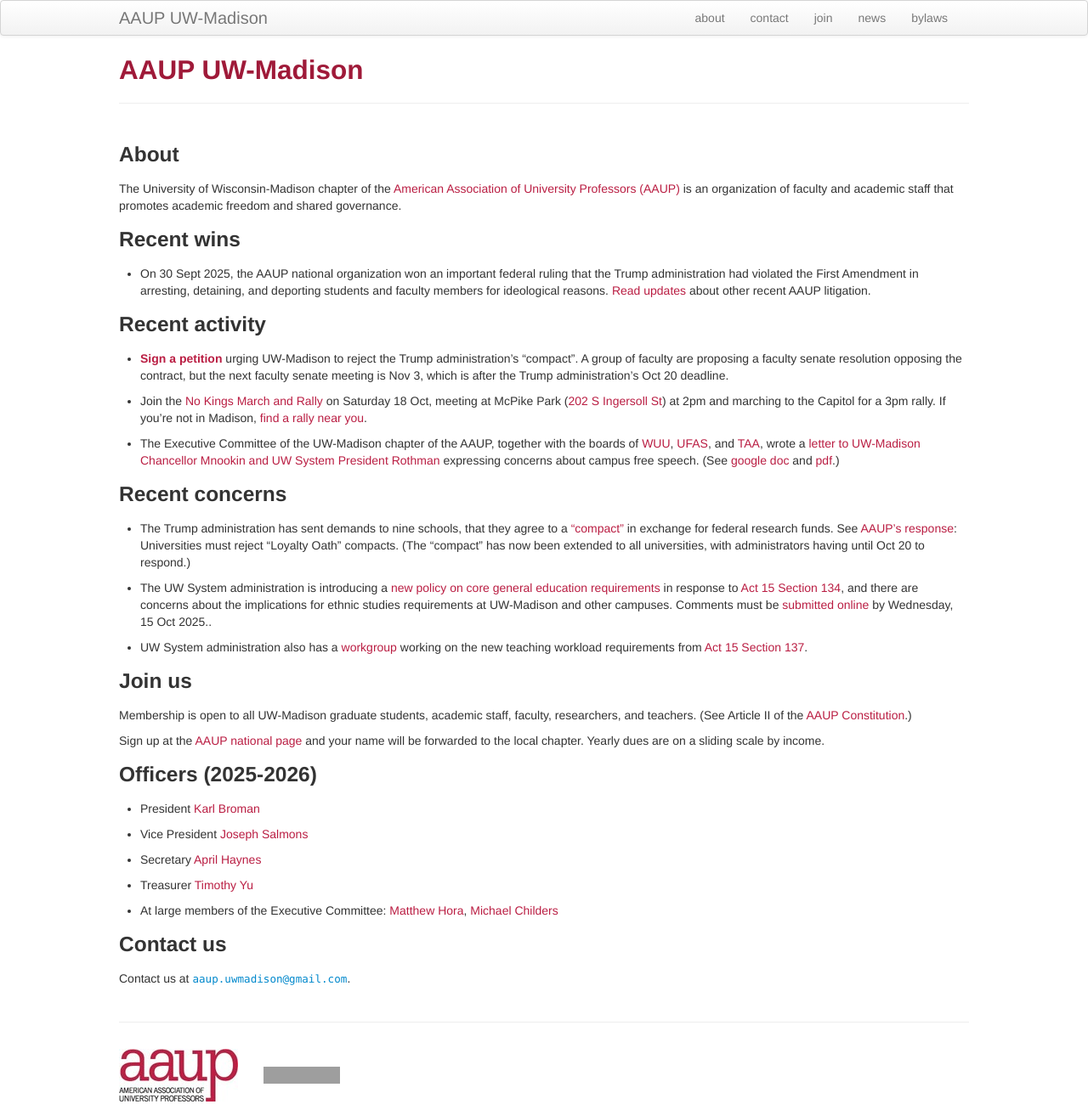
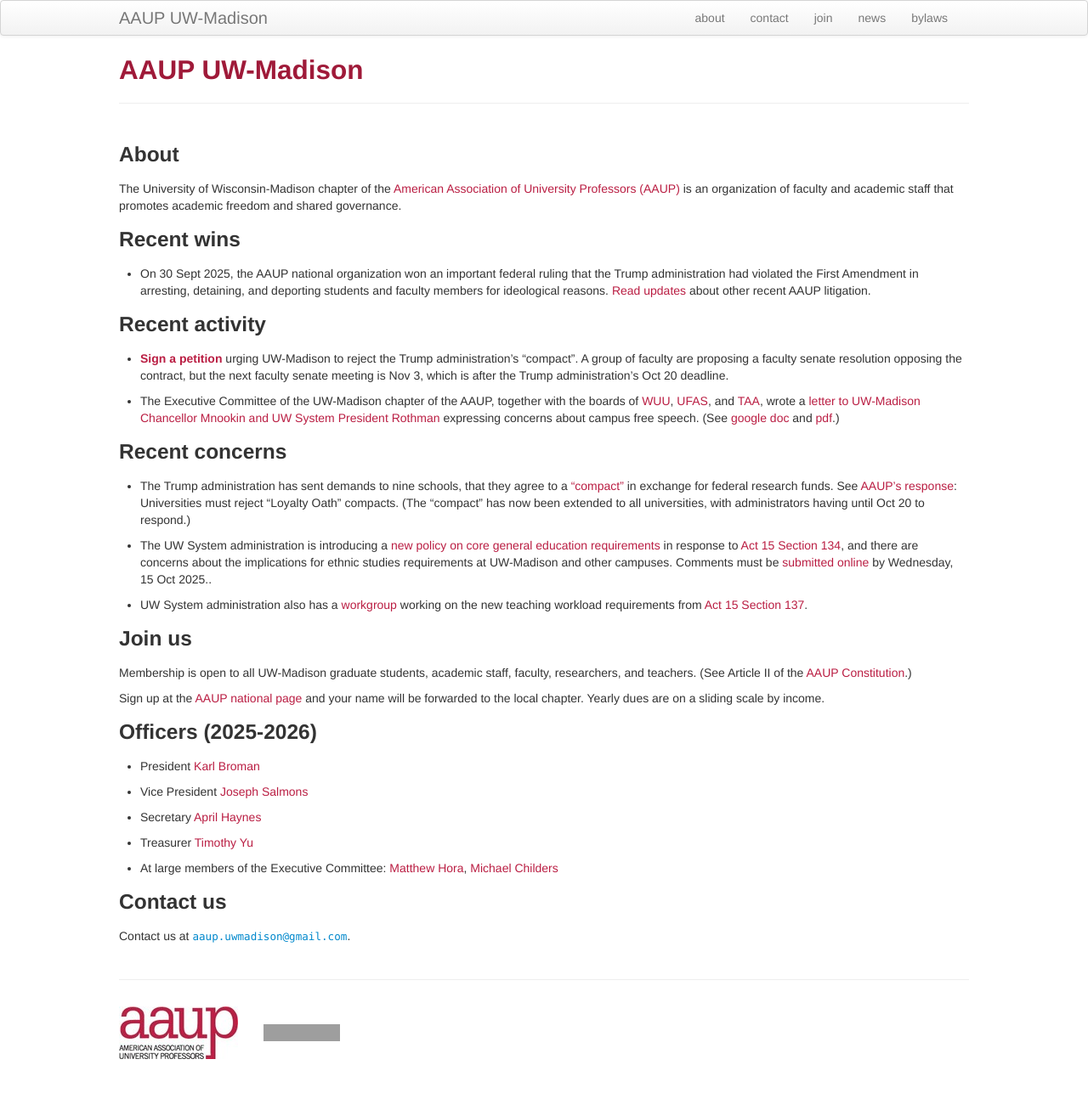
Before and after one commit to aaupmadison/aaupmadison.github.io, a Jekyll site: the page built from index.md, in a window 1280 px wide. Shown: the whole page at 85% size. Built offline with Jekyll 4.4.1, drawn with Linux system fonts in a browser that asks for light colours; after the commit the page ends 1257 px from its top, so only the background shows below that; grey boxes are pictures that could not be loaded.

Commit message:
index.md: remove no kings rally

```diff
--- a/index.md
+++ b/index.md
@@ -30,11 +30,6 @@ academic staff that promotes academic freedom and shared governance.
   A group of faculty are proposing a faculty senate resolution
   opposing the contract, but the next faculty senate meeting is Nov 3,
   which is after the Trump administration's Oct 20 deadline.
-
-- Join the [No Kings March and Rally](https://www.mobilize.us/nokings/event/843062/)
-  on Saturday 18 Oct, meeting at McPike Park ([202 S Ingersoll St](https://osm.org/go/ZVE6HgPhO))
-  at 2pm and marching to the Capitol for a 3pm rally. If you're not in
-  Madison, [find a rally near you](https://www.mobilize.us/nokings/).
 
 - The Executive Committee of the UW-Madison chapter of the AAUP, together
 with the boards of [WUU](https://wuu.info),
```
